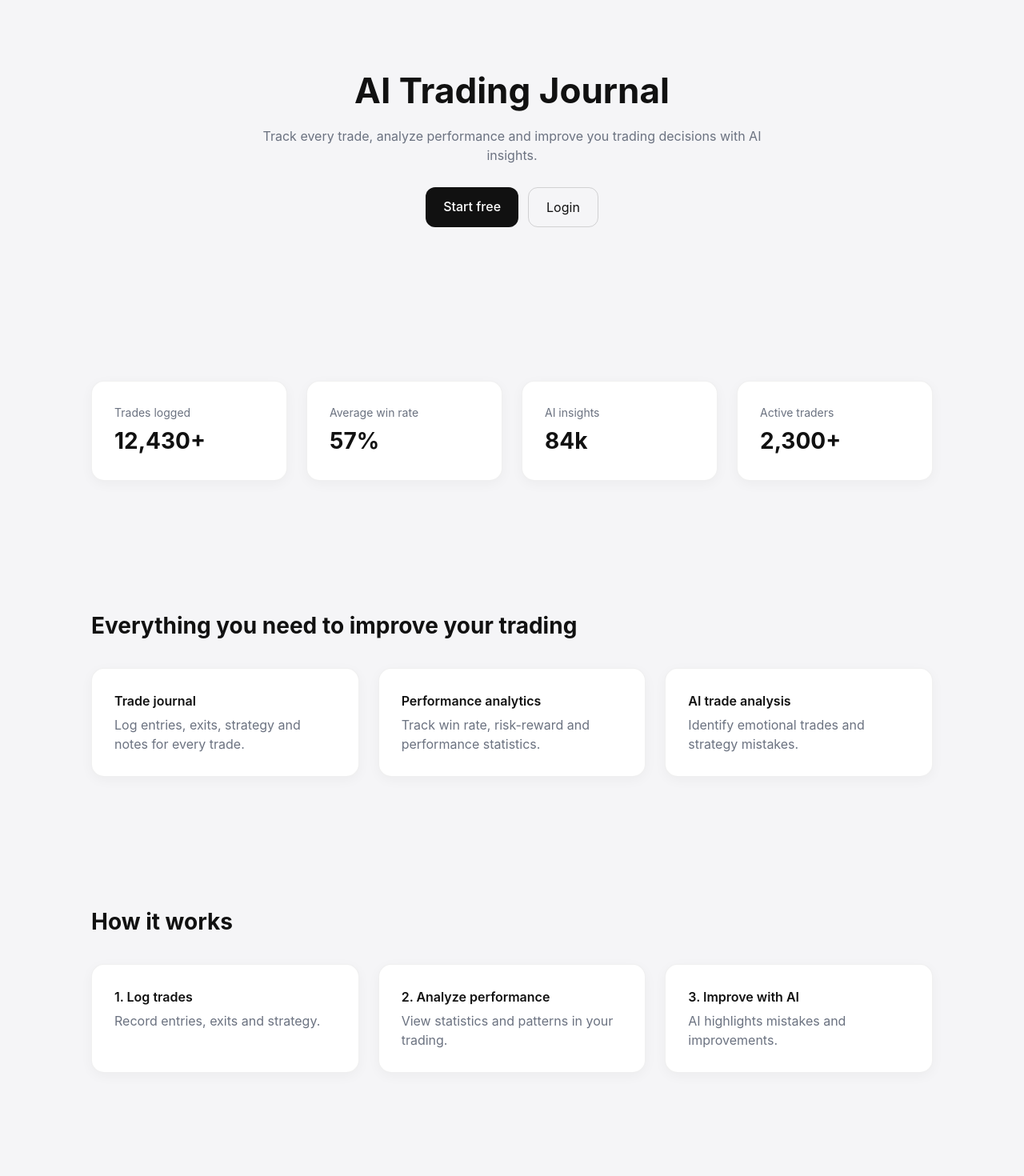
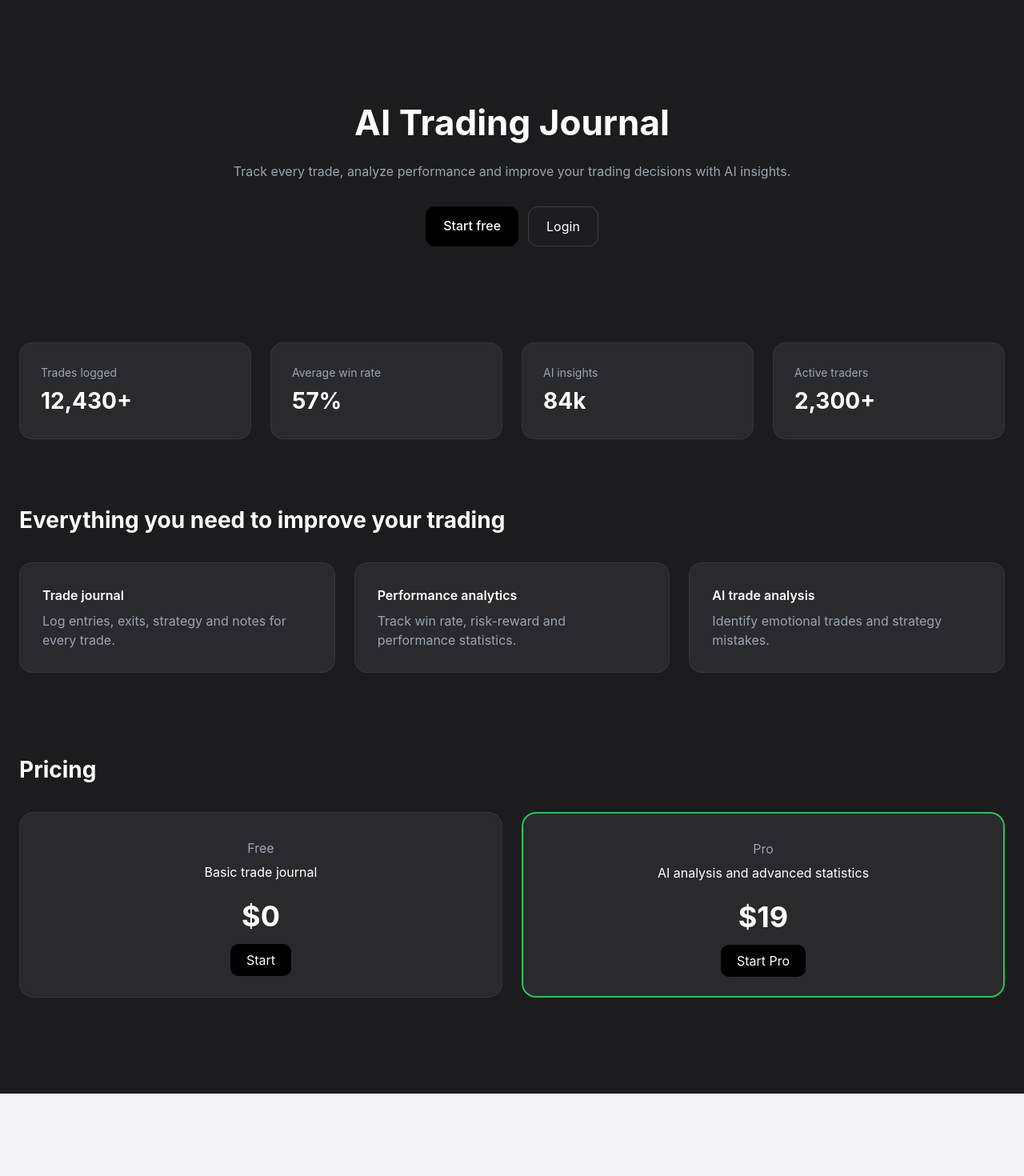
Before and after one commit to rivalden-sys/tradelog_pro, a Next.js app: page / in a window 1280 px wide. Shown: the top 1470 px of the page at 80% size. After the commit the page ends 1367 px from the top, so only its background shows below. Built offline with nearby package versions, Linux system fonts and the light colour scheme.

Commit message:
Update page.tsx

```diff
--- a/app/page.tsx
+++ b/app/page.tsx
@@ -5,100 +5,95 @@ import Link from "next/link"
 export default function Landing() {
 
   const container = {
-    maxWidth: 1100,
+    maxWidth: 1300,
     margin: "0 auto",
-    padding: "80px 24px"
+    padding: "120px 24px",
   }
 
   const grid = {
     display: "grid",
-    gridTemplateColumns: "repeat(auto-fit,minmax(260px,1fr))",
+    gridTemplateColumns: "repeat(auto-fit,minmax(240px,1fr))",
     gap: 24,
-    marginTop: 32
   }
 
   const card = {
-    background: "#ffffff",
-    border: "1px solid rgba(0,0,0,0.06)",
+    background: "#2a2a2e",
     borderRadius: 16,
     padding: 28,
-    boxShadow: "0 4px 16px rgba(0,0,0,0.04)"
-  }
-
-  const title = {
-    fontSize: 44,
-    fontWeight: 700,
-    color: "#111",
-    marginBottom: 12
-  }
-
-  const subtitle = {
-    color: "#6b7280",
-    maxWidth: 640,
-    margin: "0 auto 28px"
-  }
-
-  const label = {
-    fontSize: 14,
-    color: "#6b7280"
-  }
-
-  const value = {
-    fontSize: 28,
-    fontWeight: 700,
-    color: "#111",
-    marginTop: 4
-  }
-
-  const cardTitle = {
-    fontWeight: 600,
-    color: "#111",
-    marginBottom: 6
-  }
-
-  const cardText = {
-    color: "#6b7280"
-  }
-
-  const buttonPrimary = {
-    background: "#111",
-    color: "#fff",
-    padding: "12px 22px",
-    borderRadius: 12,
-    textDecoration: "none",
-    fontWeight: 500
-  }
-
-  const buttonOutline = {
-    border: "1px solid rgba(0,0,0,0.15)",
-    padding: "12px 22px",
-    borderRadius: 12,
-    textDecoration: "none",
-    color: "#111"
+    border: "1px solid rgba(255,255,255,0.05)",
   }
 
   return (
-    <main style={{ background:"#f5f5f7", minHeight:"100vh" }}>
+
+    <main
+      style={{
+        background: "#1c1c1e",
+        minHeight: "100vh",
+        color: "#ffffff"
+      }}
+    >
 
       {/* HERO */}
 
-      <section style={{...container, textAlign:"center"}}>
+      <section
+        style={{
+          ...container,
+          textAlign: "center"
+        }}
+      >
 
-        <h1 style={title}>
+        <h1
+          style={{
+            fontSize: 44,
+            fontWeight: 700,
+            marginBottom: 16
+          }}
+        >
           AI Trading Journal
         </h1>
 
-        <p style={subtitle}>
-          Track every trade, analyze performance and improve you trading decisions with AI insights.
+        <p
+          style={{
+            color: "#9CA3AF",
+            marginBottom: 32,
+            whiteSpace: "nowrap"
+          }}
+        >
+          Track every trade, analyze performance and improve your trading decisions with AI insights.
         </p>
 
-        <div style={{display:"flex",gap:12,justifyContent:"center"}}>
+        <div
+          style={{
+            display: "flex",
+            gap: 12,
+            justifyContent: "center"
+          }}
+        >
 
-          <Link href="/register" style={buttonPrimary}>
+          <Link
+            href="/register"
+            style={{
+              background: "#000",
+              padding: "12px 22px",
+              borderRadius: 12,
+              textDecoration: "none",
+              color: "#fff",
+              fontWeight: 500
+            }}
+          >
             Start free
           </Link>
 
-          <Link href="/login" style={buttonOutline}>
+          <Link
+            href="/login"
+            style={{
+              border: "1px solid rgba(255,255,255,0.15)",
+              padding: "12px 22px",
+              borderRadius: 12,
+              textDecoration: "none",
+              color: "#fff"
+            }}
+          >
             Login
           </Link>
 
@@ -109,32 +104,25 @@ export default function Landing() {
 
       {/* STATS */}
 
-      <section style={container}>
+      <section
+        style={{
+          maxWidth: 1300,
+          margin: "0 auto",
+          padding: "0 24px 80px"
+        }}
+      >
 
-        <div style={{
-          ...grid,
-          gridTemplateColumns:"repeat(auto-fit,minmax(220px,1fr))"
-        }}>
+        <div
+          style={{
+            ...grid,
+            gridTemplateColumns: "repeat(auto-fit,minmax(220px,1fr))"
+          }}
+        >
 
-          <div style={card}>
-            <div style={label}>Trades logged</div>
-            <div style={value}>12,430+</div>
-          </div>
-
-          <div style={card}>
-            <div style={label}>Average win rate</div>
-            <div style={value}>57%</div>
-          </div>
-
-          <div style={card}>
-            <div style={label}>AI insights</div>
-            <div style={value}>84k</div>
-          </div>
-
-          <div style={card}>
-            <div style={label}>Active traders</div>
-            <div style={value}>2,300+</div>
-          </div>
+          <Stat label="Trades logged" value="12,430+" />
+          <Stat label="Average win rate" value="57%" />
+          <Stat label="AI insights" value="84k" />
+          <Stat label="Active traders" value="2,300+" />
 
         </div>
 
@@ -143,70 +131,40 @@ export default function Landing() {
 
       {/* FEATURES */}
 
-      <section style={container}>
+      <section
+        style={{
+          maxWidth: 1300,
+          margin: "0 auto",
+          padding: "0 24px 100px"
+        }}
+      >
 
-        <h2 style={{fontSize:28,fontWeight:700,color:"#111"}}>
+        <h2
+          style={{
+            fontSize: 28,
+            fontWeight: 700,
+            marginBottom: 32
+          }}
+        >
           Everything you need to improve your trading
         </h2>
 
         <div style={grid}>
 
-          <div style={card}>
-            <div style={cardTitle}>Trade journal</div>
-            <div style={cardText}>
-              Log entries, exits, strategy and notes for every trade.
-            </div>
-          </div>
+          <Card
+            title="Trade journal"
+            text="Log entries, exits, strategy and notes for every trade."
+          />
 
-          <div style={card}>
-            <div style={cardTitle}>Performance analytics</div>
-            <div style={cardText}>
-              Track win rate, risk-reward and performance statistics.
-            </div>
-          </div>
+          <Card
+            title="Performance analytics"
+            text="Track win rate, risk-reward and performance statistics."
+          />
 
-          <div style={card}>
-            <div style={cardTitle}>AI trade analysis</div>
-            <div style={cardText}>
-              Identify emotional trades and strategy mistakes.
-            </div>
-          </div>
-
-        </div>
-
-      </section>
-
-
-      {/* HOW IT WORKS */}
-
-      <section style={container}>
-
-        <h2 style={{fontSize:28,fontWeight:700,color:"#111"}}>
-          How it works
-        </h2>
-
-        <div style={grid}>
-
-          <div style={card}>
-            <div style={cardTitle}>1. Log trades</div>
-            <div style={cardText}>
-              Record entries, exits and strategy.
-            </div>
-          </div>
-
-          <div style={card}>
-            <div style={cardTitle}>2. Analyze performance</div>
-            <div style={cardText}>
-              View statistics and patterns in your trading.
-            </div>
-          </div>
-
-          <div style={card}>
-            <div style={cardTitle}>3. Improve with AI</div>
-            <div style={cardText}>
-              AI highlights mistakes and improvements.
-            </div>
-          </div>
+          <Card
+            title="AI trade analysis"
+            text="Identify emotional trades and strategy mistakes."
+          />
 
         </div>
 
@@ -215,60 +173,40 @@ export default function Landing() {
 
       {/* PRICING */}
 
-      <section style={container}>
+      <section
+        style={{
+          maxWidth: 1300,
+          margin: "0 auto",
+          padding: "0 24px 120px"
+        }}
+      >
 
-        <h2 style={{fontSize:28,fontWeight:700,color:"#111"}}>
+        <h2
+          style={{
+            fontSize: 28,
+            fontWeight: 700,
+            marginBottom: 32
+          }}
+        >
           Pricing
         </h2>
 
         <div style={grid}>
 
-          <div style={{...card,textAlign:"center"}}>
+          <Price
+            title="Free"
+            desc="Basic trade journal"
+            price="$0"
+            button="Start"
+          />
 
-            <div style={label}>Free</div>
-            <div style={cardText}>Basic trade journal</div>
-
-            <div style={{
-              fontSize:36,
-              fontWeight:700,
-              color:"#111",
-              margin:"14px 0"
-            }}>
-              $0
-            </div>
-
-            <Link href="/register" style={buttonPrimary}>
-              Start
-            </Link>
-
-          </div>
-
-          <div style={{
-            ...card,
-            textAlign:"center",
-            border:"2px solid #22c55e"
-          }}>
-
-            <div style={label}>Pro</div>
-
-            <div style={cardText}>
-              AI analysis and advanced statistics
-            </div>
-
-            <div style={{
-              fontSize:36,
-              fontWeight:700,
-              color:"#111",
-              margin:"14px 0"
-            }}>
-              $19
-            </div>
-
-            <Link href="/register" style={buttonPrimary}>
-              Start Pro
-            </Link>
-
-          </div>
+          <Price
+            title="Pro"
+            desc="AI analysis and advanced statistics"
+            price="$19"
+            button="Start Pro"
+            highlight
+          />
 
         </div>
 
@@ -277,3 +215,121 @@ export default function Landing() {
     </main>
   )
 }
+
+
+function Stat({label,value}:{label:string,value:string}) {
+
+  return (
+
+    <div
+      style={{
+        background:"#2a2a2e",
+        padding:26,
+        borderRadius:16,
+        border:"1px solid rgba(255,255,255,0.05)"
+      }}
+    >
+
+      <div style={{color:"#9CA3AF",fontSize:14}}>
+        {label}
+      </div>
+
+      <div
+        style={{
+          fontSize:28,
+          fontWeight:700,
+          marginTop:4
+        }}
+      >
+        {value}
+      </div>
+
+    </div>
+
+  )
+}
+
+
+function Card({title,text}:{title:string,text:string}) {
+
+  return (
+
+    <div
+      style={{
+        background:"#2a2a2e",
+        padding:28,
+        borderRadius:16,
+        border:"1px solid rgba(255,255,255,0.05)"
+      }}
+    >
+
+      <div
+        style={{
+          fontWeight:600,
+          marginBottom:8
+        }}
+      >
+        {title}
+      </div>
+
+      <div style={{color:"#9CA3AF"}}>
+        {text}
+      </div>
+
+    </div>
+
+  )
+}
+
+
+function Price({title,desc,price,button,highlight}:{title:string,desc:string,price:string,button:string,highlight?:boolean}) {
+
+  return (
+
+    <div
+      style={{
+        background:"#2a2a2e",
+        padding:32,
+        borderRadius:18,
+        border: highlight
+          ? "2px solid #22c55e"
+          : "1px solid rgba(255,255,255,0.05)",
+        textAlign:"center"
+      }}
+    >
+
+      <div style={{color:"#9CA3AF"}}>
+        {title}
+      </div>
+
+      <div style={{marginTop:6}}>
+        {desc}
+      </div>
+
+      <div
+        style={{
+          fontSize:36,
+          fontWeight:700,
+          margin:"16px 0"
+        }}
+      >
+        {price}
+      </div>
+
+      <Link
+        href="/register"
+        style={{
+          background:"#000",
+          color:"#fff",
+          padding:"10px 20px",
+          borderRadius:10,
+          textDecoration:"none"
+        }}
+      >
+        {button}
+      </Link>
+
+    </div>
+
+  )
+}
```
